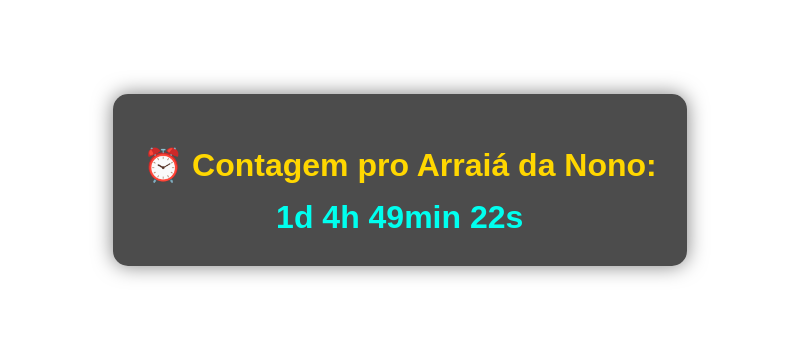
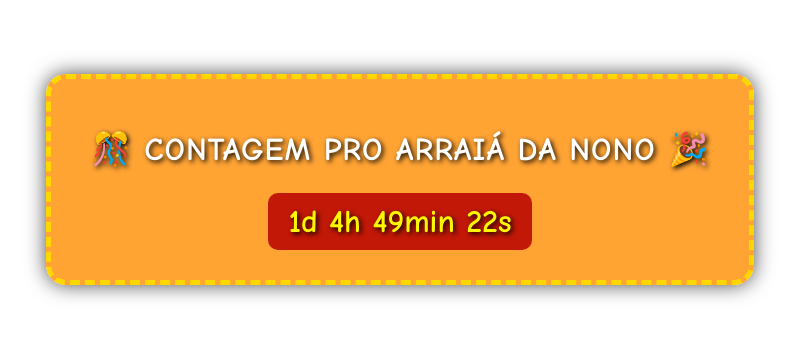
Before and after one commit to rdroid2/Contador, a plain HTML site: page index.html in a window 1280 px wide. Shown: the part 220-558 px from the top of the page, without its empty margins (240-1039 px from the left). Drawn offline with Linux system fonts and the light colour scheme.

Commit message:
Atualizar o index.html

```diff
--- a/index.html
+++ b/index.html
@@ -2,7 +2,7 @@
 <html lang="pt-br">
 <head>
   <meta charset="UTF-8">
-  <title>Contador Arraiá da Nono</title>
+  <title>Contador - Arraiá da Nono</title>
   <style>
     html, body {
       margin: 0;
@@ -10,45 +10,59 @@
       height: 100%;
       background: url('F158C76B-93EB-4EB5-BCFA-73FFAB851917.jpeg') no-repeat center center fixed;
       background-size: cover;
-      font-family: 'Arial', sans-serif;
+      font-family: 'Comic Sans MS', cursive, sans-serif;
       display: flex;
       justify-content: center;
       align-items: center;
-      text-align: center;
       color: #fff;
+      text-shadow: 2px 2px 5px #000;
     }
 
     .container {
-      background-color: rgba(0, 0, 0, 0.7);
-      padding: 30px;
-      border-radius: 15px;
-      box-shadow: 0 0 20px rgba(0,0,0,0.5);
+      background-color: rgba(255, 140, 0, 0.8);
+      padding: 30px 40px;
+      border: 5px dashed #FFD700;
+      border-radius: 20px;
+      text-align: center;
+      box-shadow: 0 0 20px rgba(0,0,0,0.7);
       max-width: 90%;
+      animation: balanco 2s infinite alternate ease-in-out;
     }
 
     h1 {
       font-size: 2em;
+      color: #fff;
       margin-bottom: 15px;
-      color: #FFD700;
+      text-transform: uppercase;
+      letter-spacing: 1px;
     }
 
     .countdown {
       font-size: 2em;
       font-weight: bold;
-      color: #00FFEF;
-      animation: pulse 1s infinite;
+      color: #FFF700;
+      background-color: #C21807;
+      padding: 10px 20px;
+      border-radius: 10px;
+      display: inline-block;
+      margin-top: 10px;
+      animation: piscar 1s infinite;
     }
 
-    @keyframes pulse {
-      0% { transform: scale(1); }
-      50% { transform: scale(1.05); }
-      100% { transform: scale(1); }
+    @keyframes piscar {
+      0%, 100% { opacity: 1; }
+      50% { opacity: 0.5; }
+    }
+
+    @keyframes balanco {
+      0% { transform: rotate(-1.5deg); }
+      100% { transform: rotate(1.5deg); }
     }
   </style>
 </head>
 <body>
   <div class="container">
-    <h1>⏰ Contagem pro Arraiá da Nono:</h1>
+    <h1>🎊 Contagem pro Arraiá da Nono 🎉</h1>
     <div class="countdown" id="contador">Carregando...</div>
   </div>
 
@@ -61,7 +75,7 @@
 
       if (distancia < 0) {
         clearInterval(atualizar);
-        document.getElementById("contador").innerHTML = "É AGORA! 🔥";
+        document.getElementById("contador").innerHTML = "🎇 É HOJE! CHEGA JUNTO! 🎶";
         return;
       }
 
```
